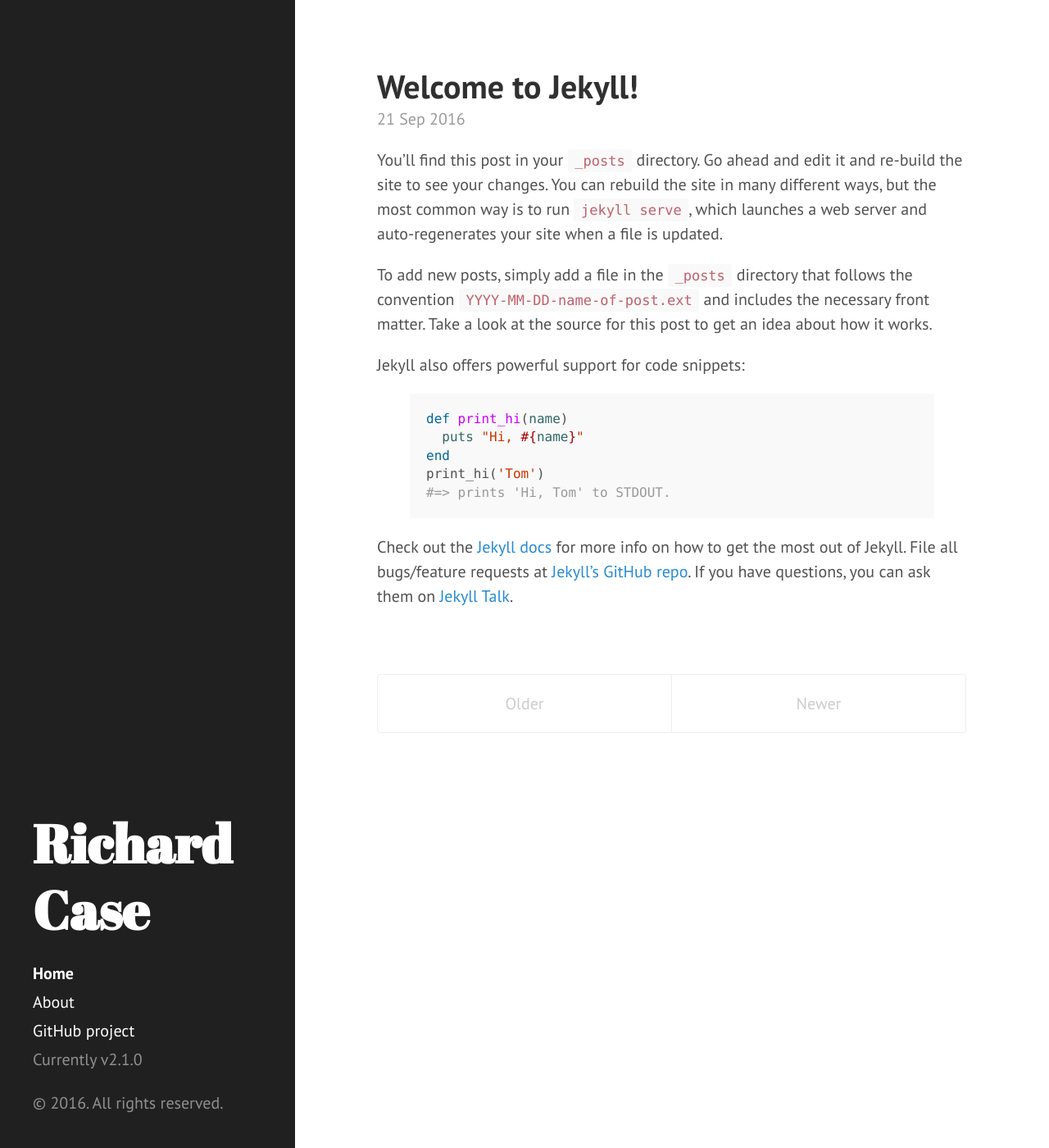
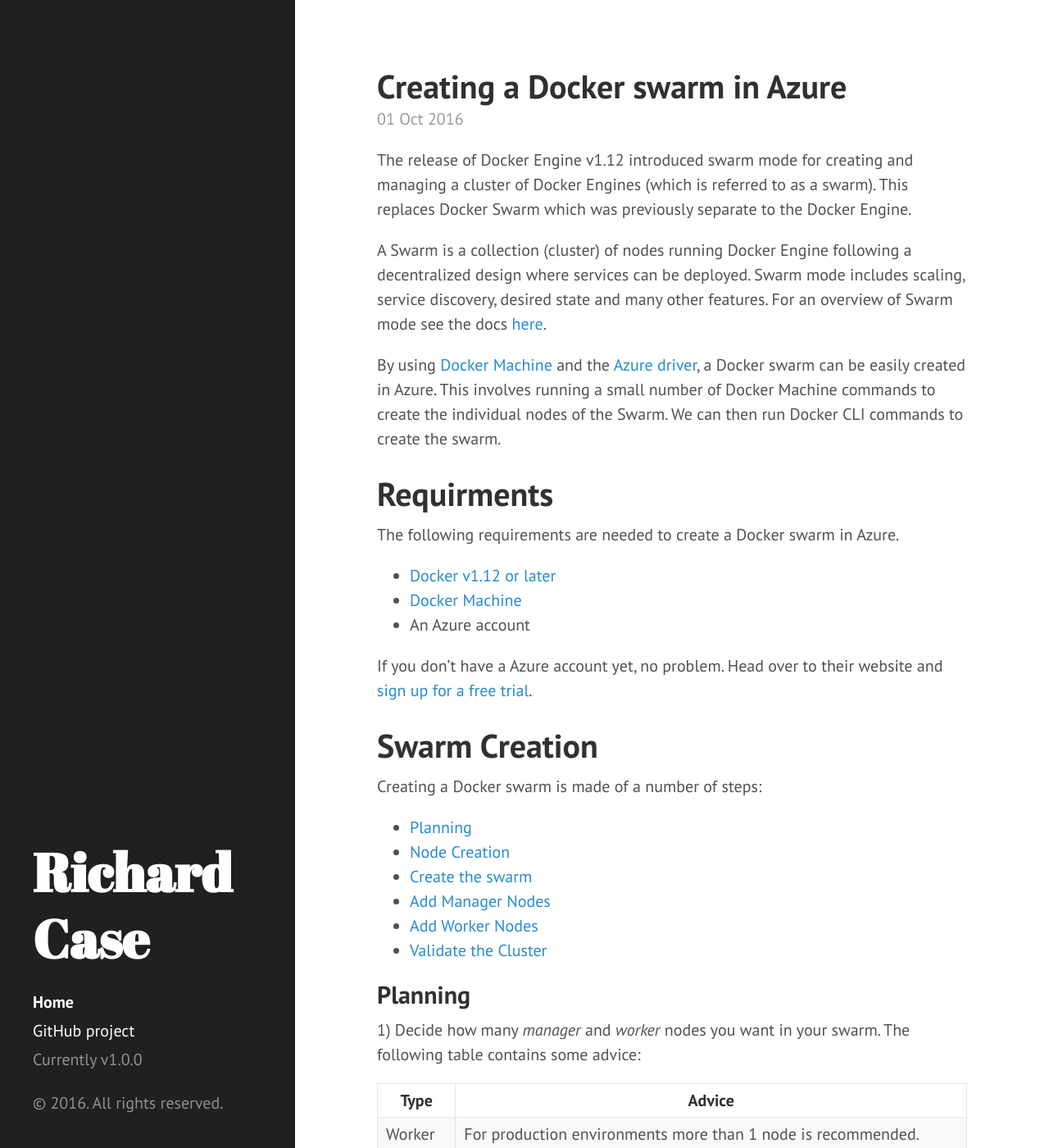
Before and after one commit to richardcase/oldblog, a Jekyll site: the page built from index.html, in a window 1280 px wide and 1400 px high. Shown: the whole window at 82% size. Built offline with Jekyll 4.4.1, drawn with Linux system fonts in a browser that asks for light colours; the list of posts is cut into pages by our own code; some of the changed text lies outside the part shown.

Commit message:
Updated with first blog post

```diff
--- a/_config.yml
+++ b/_config.yml
@@ -17,12 +17,12 @@
   url:            https://github.com/richardcase/
 
 timezone: <timezone>
-exclude: ['Gemfile', 'Gemfile.lock', '*.sublime-*', 'lib','vendor', 'Rakefile', 's3_website.yml']
+exclude: ['Gemfile', 'Gemfile.lock', '*.sublime-*', 'lib','vendor', 'Rakefile', 'about.md']
 
 paginate:         5
 
 # Custom vars
-version:          2.1.0
+version:          1.0.0
 
 github:
   repo:           https://github.com/richardcase/
--- a/_posts/2016-09-21-welcome-to-jekyll.markdown
+++ /dev/null
@@ -1,25 +0,0 @@
----
-layout: post
-title:  "Welcome to Jekyll!"
-date:   2016-09-21 09:13:45 +0100
-categories: jekyll update
----
-You’ll find this post in your `_posts` directory. Go ahead and edit it and re-build the site to see your changes. You can rebuild the site in many different ways, but the most common way is to run `jekyll serve`, which launches a web server and auto-regenerates your site when a file is updated.
-
-To add new posts, simply add a file in the `_posts` directory that follows the convention `YYYY-MM-DD-name-of-post.ext` and includes the necessary front matter. Take a look at the source for this post to get an idea about how it works.
-
-Jekyll also offers powerful support for code snippets:
-
-{% highlight ruby %}
-def print_hi(name)
-  puts "Hi, #{name}"
-end
-print_hi('Tom')
-#=> prints 'Hi, Tom' to STDOUT.
-{% endhighlight %}
-
-Check out the [Jekyll docs][jekyll-docs] for more info on how to get the most out of Jekyll. File all bugs/feature requests at [Jekyll’s GitHub repo][jekyll-gh]. If you have questions, you can ask them on [Jekyll Talk][jekyll-talk].
-
-[jekyll-docs]: http://jekyllrb.com/docs/home
-[jekyll-gh]:   https://github.com/jekyll/jekyll
-[jekyll-talk]: https://talk.jekyllrb.com/
--- /dev/null
+++ b/_posts/2016-10-01-creating-a-docker-swarm-in-azure.markdown
@@ -0,0 +1,180 @@
+---
+layout: post
+title:  "Creating a Docker swarm in Azure"
+date:   2016-10-01 08:12:45 +0100
+categories: docker azure
+---
+The release of Docker Engine v1.12 introduced swarm mode for creating and managing a cluster of Docker Engines (which is referred to as a swarm). This replaces Docker Swarm which was previously separate to the Docker Engine.
+
+A Swarm is a collection (cluster) of nodes running Docker Engine following a decentralized design where services can be deployed. Swarm mode includes scaling, service discovery, desired state and many other features. For an overview of Swarm mode see the docs [here](https://docs.docker.com/engine/swarm/).
+
+By using [Docker Machine](https://docs.docker.com/machine/) and the [Azure driver](https://docs.docker.com/machine/drivers/azure/), a Docker swarm can be easily created in Azure. This involves running a small number of Docker Machine commands to create the individual nodes of the Swarm. We can then run Docker CLI commands to create the swarm.
+
+# Requirments
+
+The following requirements are needed to create a Docker swarm in Azure.
+
+- [Docker v1.12 or later](https://www.docker.com/products/overview)
+- [Docker Machine](https://docs.docker.com/machine/install-machine/)
+- An Azure account
+
+If you don’t have a Azure account yet, no problem. Head over to their website and [sign up for a free trial](https://azure.microsoft.com).
+
+
+# Swarm Creation
+
+Creating a Docker swarm is made of a number of steps:
+
+* [Planning](#environment-setup)
+* [Node Creation](#node-creation)
+* [Create the swarm](#create-the-swarm)
+* [Add Manager Nodes](#add-manager-nodes)
+* [Add Worker Nodes](#add-worker-nodes)
+* [Validate the Cluster](#validate-the-cluster)
+
+
+## Planning
+
+1) Decide how many *manager* and *worker* nodes you want in your swarm. The following table contains some advice:
+
+ **Type**|**Advice**
+  -------------|-------------
+  Worker|For production environments more than 1 node is recommended.
+  Manager|For production environments more than 1 node is recommended. Additionally, due to the use of the Raft consensus algorithm in the manager nodes its recommended that there are a odd number of manager nodes.
+
+NOTE: By default the manager nodes will be used to run tasks in addition to the worker nodes. In a production environment you would only want the workers to run tasks and so you'd need to *drain* the manager nodes.
+
+NOTE: More Information on Raft can be found [here](http://thesecretlivesofdata.com/raft/).
+
+## Node creation
+
+1) Create the manager nodes by running the following command once for each manager to create:
+
+{% highlight shell %}
+docker-machine create -d azure --azure-subscription-id xxxx --azure-image "canonical:UbuntuServer:16.04.0-LTS:latest"  manager1
+{% endhighlight %}
+
+NOTE: Docker machine will use *manager1* as the identifier for this manager node. Therefore, when creating multiple manager nodes make sure this name is unique.
+
+NOTE: The *azure-subscription-id* command line option is required and you must replace xxxx with your subscription id. For a full list of the supported command line options see the [docs](https://docs.docker.com/machine/drivers/azure/).
+
+When you run the a Docker Machine command for the first time using the Azure driver it will ask you to authenticate:
+![docker-machine azure auth](/images/swarminazure/azure_driver_auth.png)
+Open a browser and navigate to the link and enter the unique authentication code provided. You will not be asked to authenticate again for 2 weeks.
+
+2) Create the worker nodes by running the following command once for each worker to create:
+{% highlight shell %}
+docker-machine create -d azure --azure-subscription-id xxxx --azure-image "canonical:UbuntuServer:16.04.0-LTS:latest"  worker1
+{% endhighlight %}
+
+The notes from step 1) apply to the worker nodes as well.
+
+3) Once the nodes have been created run the following command to see a list of all the Docker hosts that have been created:
+{% highlight shell %}
+docker-machine ls
+{% endhighlight %}
+
+The output will be similar to the following:
+![docker-machine ls](/images/swarminazure/machine_ls.png)
+
+## Create the swarm
+
+1) Set the Docker environment variables for the first of the manager nodes by first running:
+{% highlight shell %}
+docker-machine env manager1
+{% endhighlight %}
+
+Depending on your OS the command will output a command that can be used to set the required environment variables. For example:
+{% highlight shell %}
+eval $(docker-machine env manager1)
+{% endhighlight %}
+
+2) Create the swarm by running the following command:
+{% highlight shell %}
+docker swarm init
+{% endhighlight %}
+
+The output of the command will contain the command that will be used later to join worker nodes to the swarm. Save the command for later use:
+
+![swarm init](/images/swarminazure/swarm_init.png)
+
+NOTE: Depending on how many IP addresses the node has you may need to specify which address to use by using the *--advertise-addr* command line option. For a full list of the options see the [docs](https://docs.docker.com/engine/reference/commandline/swarm_init/).
+
+## Add manager nodes
+
+1) Whilst the Docker environment variables are still set to the first manager node run the following command:
+{% highlight shell %}
+docker swarm join-token manager
+{% endhighlight %}
+
+The output will contain the command that will be required to join additional manager nodes to the swarm.
+
+2) Set the Docker environment variables for the manager node to join to the existing swarm by first running:
+{% highlight shell %}
+docker-machine env manager2
+{% endhighlight %}
+
+Depending on your OS this will output a command that can be used to set the required environment variables. For example:
+{% highlight shell %}
+eval $(docker-machine env manager2)
+{% endhighlight %}
+
+3) Run the command that was output in step 1). For example:
+{% highlight shell %}
+docker swarm join \
+    --token SWMTKN-1-2lptlwq6p1ddt0t6qpil2p904qlmrwnrik7f5a2c0gdvvs7hn4-cuxeu68q9ec159axrciz6wbqf \
+    192.168.0.4:2377
+{% endhighlight %}
+
+The output of the command should indicate that the node joined the swarm as a manager.
+
+4) Repeat steps 2) & 3) for each of the remaining manager nodes that need to join the swarm.
+
+## Add worker nodes
+
+1) Set the Docker environment variables for the worker node to join to the existing swarm by first running:
+{% highlight shell %}
+docker-machine env worker1
+{% endhighlight %}
+
+Depending on your OS this will output a command that can be used to set the required environment variables. For example:
+{% highlight shell %}
+eval $(docker-machine env worker1)
+{% endhighlight %}
+
+2) Run the command that was output in step 2) of the [Create the swarm](#create-the-swarm) section. For example:
+{% highlight shell %}
+docker swarm join \
+    --token SWMTKN-1-2lptlwq6p1ddt0t6qpil2p904qlmrwnrik7f5a2c0gdvvs7hn4-138uv6z599o1q9gki9wzwumn7 \
+    192.168.0.4:2377
+{% endhighlight %}
+
+The output of the command should indicate that the node joined the swarm as a worker.
+
+3) Repeat steps 1) & 2) for each of the remaining worker nodes that need to join the swarm.
+
+## Validate the cluster
+
+1) Run the following command to list the nodes of the swarm along with their status:
+{% highlight shell %}
+docker node ls
+{% endhighlight %}
+
+You should see output similar to the following:
+![node ls](/images/swarminazure/node_ls.png)
+This shows various information including the status of each node and which manager has been elected the leader.
+
+2) Logon to the [Azure portal](https://portal.azure.com/) and navigate to the resource groups. If you used the *--azure-resource-group* command line option then you will see a new resource group with the name you supplied otherwise it will be called *docker-machine*.
+![azure resource group list](/images/swarminazure/resource_groups.png)
+
+If you click on the resource group you will see that a number of resources have been created in addition to the actual virtual servers:
+![azure resource group overview](/images/swarminazure/resource_group_overview.png)
+
+# Next Steps
+Now you have a working Docker swarm running in Azure you are ready to start managing and deploying services to the swarm. Its recommended that you follow the swarm mode tutorial from this [starting point](https://docs.docker.com/engine/swarm/manage-nodes/).
+
+In subsequent posts we will be covering:
+
+* Deploying a solution to Docker swarm.
+* Creating a stretch Docker swarm.
+* Productionalizing your Docker swarm.
```
Also changed, not shown: robots.txt (added, +10 -0 lines), images/swarminazure/azure_driver_auth.png (added), images/swarminazure/machine_ls.png (added), images/swarminazure/node_ls.png (added), images/swarminazure/node_ls_drain.png (added), images/swarminazure/resource_group_overview.png (added), images/swarminazure/resource_groups.png (added), images/swarminazure/swarm_init.png (added).
